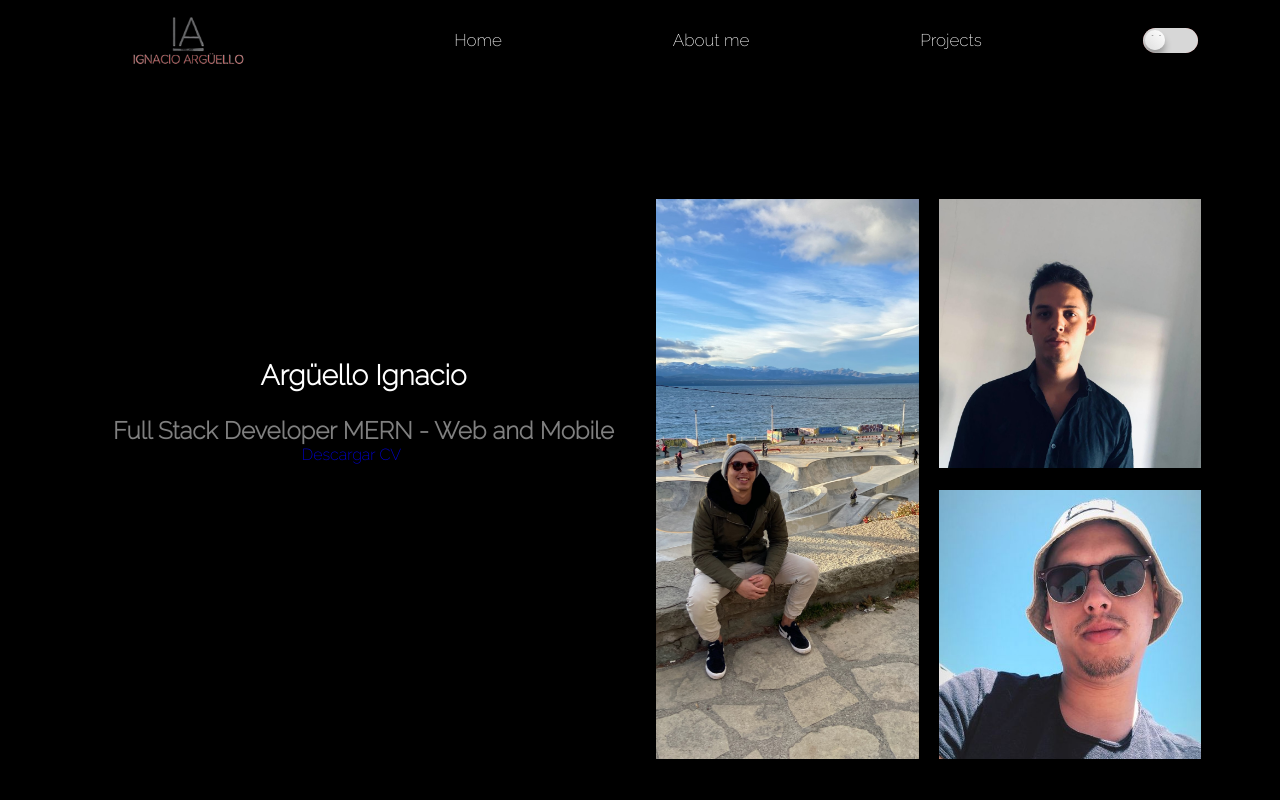
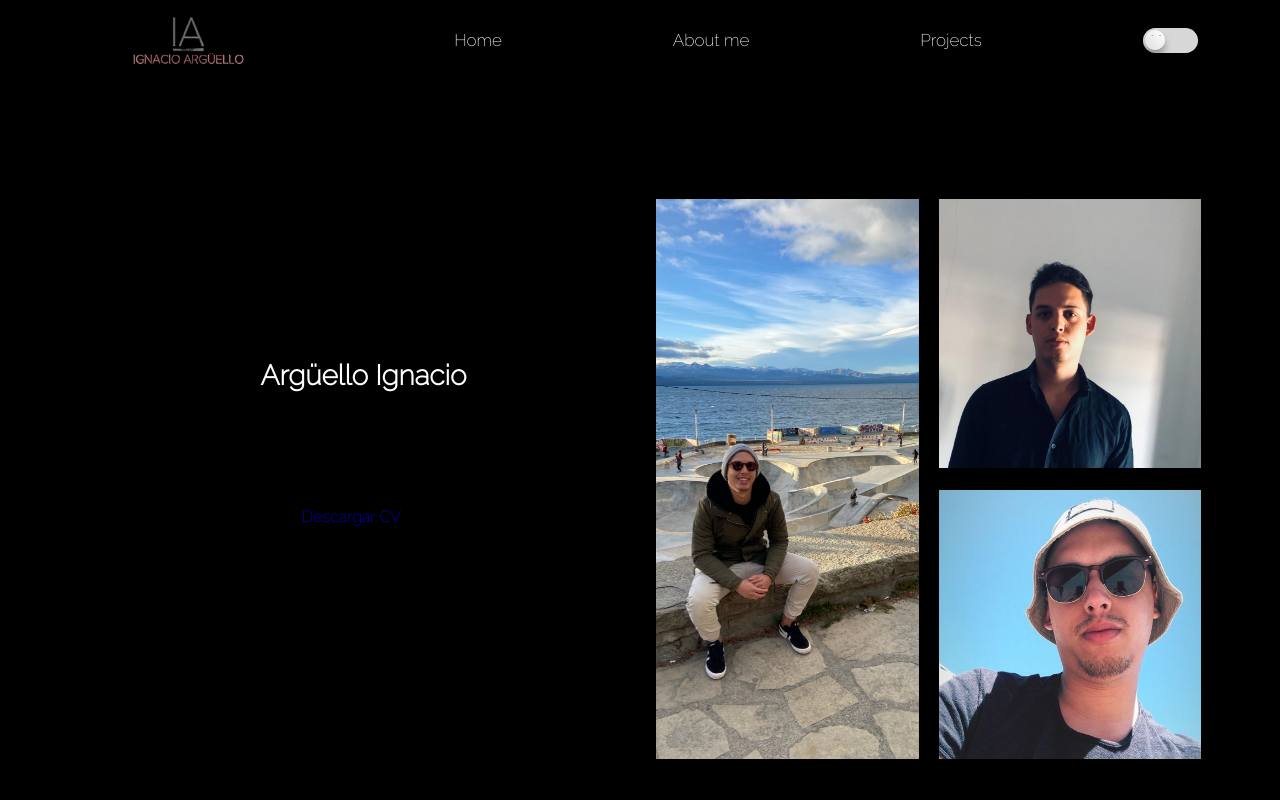
Before and after one commit to ignaarguello/Briefcase-Portfolio, a React (Create React App) app: page / in a window 1280 px wide. Shown: the top 800 px of the page. Built offline with nearby package versions, Linux system fonts and the light colour scheme.

Commit message:
correcion a favicon

```diff
--- a/public/index.html
+++ b/public/index.html
@@ -3,7 +3,7 @@
 
 <head>
   <meta charset="utf-8" />
-  <link rel="icon" href="%PUBLIC_URL%/favicon.ico" />
+  <link rel="icon" href="./images/logo-port2.png" />
   <meta name="viewport" content="width=device-width, initial-scale=1" />
   <meta name="theme-color" content="#000000" />
   <meta name="description" content="Web site created using create-react-app" />
--- a/src/pages/Home/Home.css
+++ b/src/pages/Home/Home.css
@@ -12,7 +12,7 @@
   }
 
   #titulo-fullstack__home {
-    color: gray;
+    color: rgb(97, 97, 97);
     font-family: var(--fontRaleway);
     font-size: 16px;
     margin-left: 1.1rem;
@@ -78,6 +78,7 @@
     justify-content: start;
     align-items: center;
     padding-top: 8rem;
+    gap: 3rem;
   }
 
   #button-descargarCV__home{
@@ -104,8 +105,15 @@
   }
 
   #titulo-fullstack__home {
-    font-size: 24px;
+    font-size: 26px;
     margin-top: 1.5rem;
+    color: rgb(42, 41, 41);
+    transition: .8s ease;
+  }
+
+  #titulo-fullstack__home:hover {
+    color: red;
+    cursor: crosshair;
   }
 
   #titulo-acerca__home {
```
